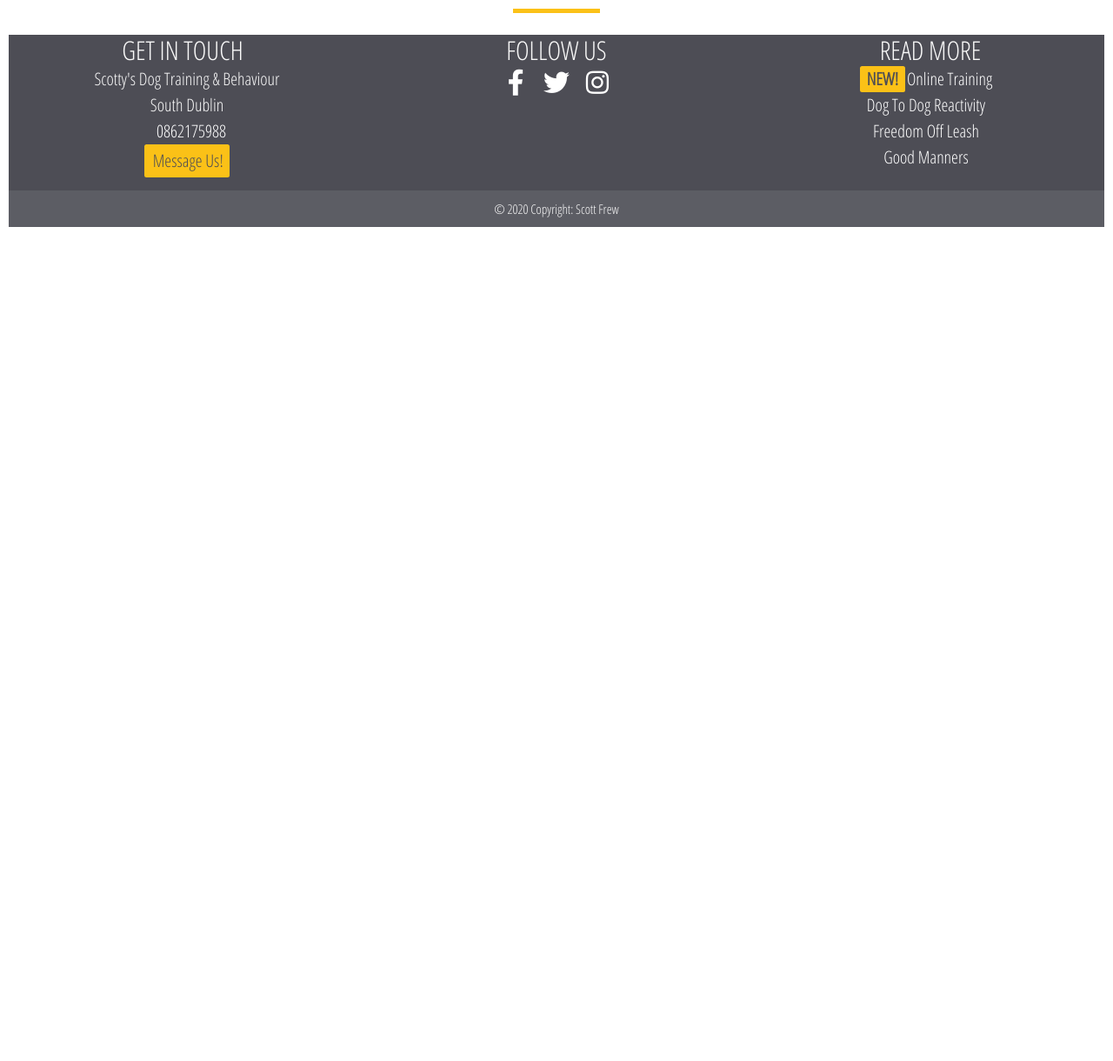
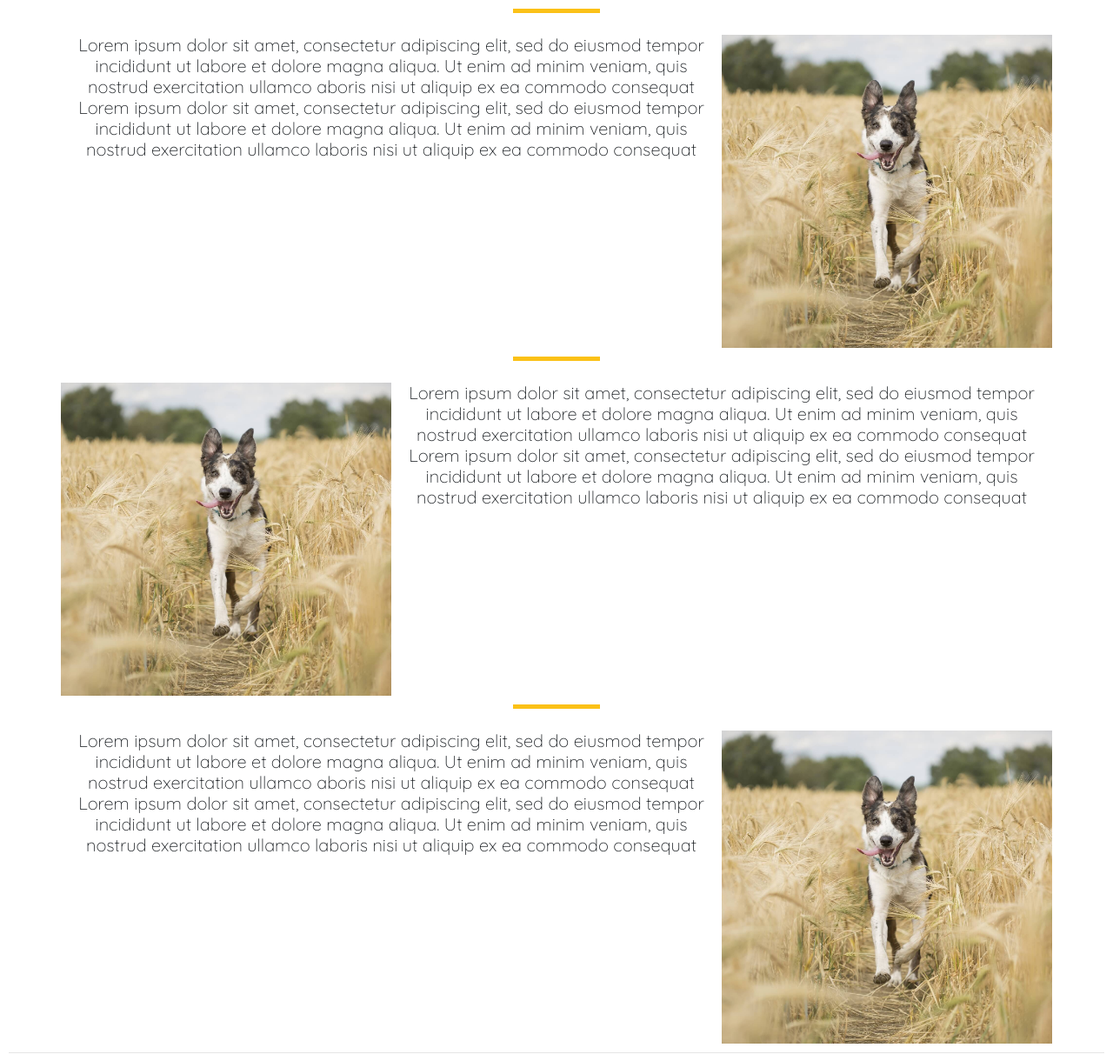
Before and after one commit to Code-Institute-Submissions/Milestone-Project-108, a plain HTML site: page services.html in a window 1280 px wide. Shown: the part 520-1740 px from the top of the page at 87% size. Before the commit the page ends 800 px from the top, so only its background shows below. Drawn offline with nearby package versions, Linux system fonts and the light colour scheme.

Commit message:
add final sections to services.html, add placeholder images, update nav links on all files, beutify code

```diff
--- a/services.html
+++ b/services.html
@@ -20,20 +20,20 @@
             </button>
             <div class="collapse navbar-collapse" id="navbarNavDropdown">
                <ul class="navbar-nav ml-auto">
-                  <li class="nav-item">
-                     <a class="nav-link" href="index.html">Home <span class="sr-only">(current)</span></a>
+                  <li class="nav-item active">
+                     <a class="nav-link" href="#">Home <span class="sr-only">(current)</span></a>
                   </li>
                   <li class="nav-item">
                      <a class="nav-link" href="#">About</a>
                   </li>
-                  <li class="nav-item active">
+                  <li class="nav-item">
                      <a class="nav-link" href="gallery.html">Gallery</a>
                   </li>
                   <li class="nav-item d-lg-none d-md-none">
                      <a class="nav-link" href="services.html">Services</a>
                   </li>
                   <li class="nav-item dropdown d-none d-md-block">
-                     <a class="nav-link dropdown-toggle" href="#" id="navbarDropdownMenuLink" role="button"
+                     <a class="nav-link dropdown-toggle" href="services.html" id="navbarDropdownMenuLink" role="button"
                         data-toggle="dropdown" aria-haspopup="true" aria-expanded="false">
                      Services
                      </a>
@@ -53,31 +53,109 @@
             <div class="row">
                <div class="col-md-4 services-image">
                   <div class="row">
-        <div class="col-12">
-        </div>
+                     <div class="col-12"></div>
                   </div>
                </div>
                <div class="col-md-8 services-section">
                   <div class="row">
                      <div class="col">
-        <h3>Lorem ipsum dolor sit amet, consectetur adipiscing elit, sed do
-                     eiusmod tempor incididunt ut labore et dolore magna aliqua. Ut enim
-                     ad minim veniam, quis nostrud exercitation ullamco laboris nisi ut
-                     aliquip ex ea commodo consequat
-
-                     Lorem ipsum dolor sit amet, consectetur adipiscing elit, sed do
-                     eiusmod tempor incididunt ut labore et dolore magna aliqua. Ut enim
-                     ad minim veniam, quis nostrud exercitation ullamco laboris nisi ut
-                     aliquip ex ea commodo consequat</h3>
+                        <h3>
+                           Lorem ipsum dolor sit amet, consectetur adipiscing elit, sed
+                           do eiusmod tempor incididunt ut labore et dolore magna aliqua.
+                           Ut enim ad minim veniam, quis nostrud exercitation ullamco
+                           laboris nisi ut aliquip ex ea commodo consequat Lorem ipsum
+                           dolor sit amet, consectetur adipiscing elit, sed do eiusmod
+                           tempor incididunt ut labore et dolore magna aliqua. Ut enim ad
+                           minim veniam, quis nostrud exercitation ullamco laboris nisi
+                           ut aliquip ex ea commodo consequat
+                        </h3>
                      </div>
                   </div>
                </div>
             </div>
          </section>
-         <hr class="block-divider block-divider--orange">
+         <hr class="block-divider block-divider--orange" />
+         <br />
+         <section class="container">
+            <div class="row">
+               <div class="col-md-4 services-image order-sm-last">
+                  <div class="row">
+                     <div class="col-12"></div>
+                  </div>
+               </div>
+               <div class="col-md-8 services-section">
+                  <div class="row">
+                     <div class="col">
+                        <h3>Lorem ipsum dolor sit amet, consectetur adipiscing elit, sed
+                           do eiusmod tempor incididunt ut labore et dolore magna aliqua.
+                           Ut enim ad minim veniam, quis nostrud exercitation ullamco
+                           aboris nisi ut aliquip ex ea commodo consequat Lorem ipsum
+                           dolor sit amet, consectetur adipiscing elit, sed do eiusmod
+                           tempor incididunt ut labore et dolore magna aliqua. Ut enim ad
+                           minim veniam, quis nostrud exercitation ullamco laboris nisi
+                           ut aliquip ex ea commodo consequat
+                        </h3>
+                     </div>
+                  </div>
+               </div>
+            </div>
+            <hr class="block-divider block-divider--orange" />
             <br>
+         </section>
+         <section class="container">
+            <div class="row">
+               <div class="col-md-4 services-image">
+                  <div class="row">
+                     <div class="col-12"></div>
+                  </div>
+               </div>
+               <div class="col-md-8 services-section">
+                  <div class="row">
+                     <div class="col">
+                        <h3>
+                           Lorem ipsum dolor sit amet, consectetur adipiscing elit, sed
+                           do eiusmod tempor incididunt ut labore et dolore magna aliqua.
+                           Ut enim ad minim veniam, quis nostrud exercitation ullamco
+                           laboris nisi ut aliquip ex ea commodo consequat Lorem ipsum
+                           dolor sit amet, consectetur adipiscing elit, sed do eiusmod
+                           tempor incididunt ut labore et dolore magna aliqua. Ut enim ad
+                           minim veniam, quis nostrud exercitation ullamco laboris nisi
+                           ut aliquip ex ea commodo consequat
+                        </h3>
+                     </div>
+                  </div>
+               </div>
+            </div>
+         </section>
+         <hr class="block-divider block-divider--orange" />
+         <br />
+         <section class="container">
+            <div class="row">
+               <div class="col-md-4 services-image order-sm-last">
+                  <div class="row">
+                     <div class="col-12"></div>
+                  </div>
+               </div>
+               <div class="col-md-8 services-section">
+                  <div class="row">
+                     <div class="col">
+                        <h3>Lorem ipsum dolor sit amet, consectetur adipiscing elit, sed
+                           do eiusmod tempor incididunt ut labore et dolore magna aliqua.
+                           Ut enim ad minim veniam, quis nostrud exercitation ullamco
+                           aboris nisi ut aliquip ex ea commodo consequat Lorem ipsum
+                           dolor sit amet, consectetur adipiscing elit, sed do eiusmod
+                           tempor incididunt ut labore et dolore magna aliqua. Ut enim ad
+                           minim veniam, quis nostrud exercitation ullamco laboris nisi
+                           ut aliquip ex ea commodo consequat
+                        </h3>
+                     </div>
+                  </div>
+               </div>
+            </div>
+         </section>
+         <hr>
+         <br />
          <!-- Services Section -->
-
          <!-- Footer Section -->
          <footer class="footer-section">
             <div class="row">
```
Also changed, not shown: gallery.html (+1 -1 lines), index.html (+1 -1 lines). Lines whose indentation alone changed are shown as unchanged.
